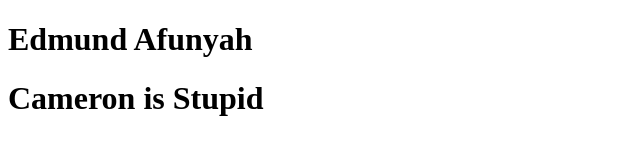
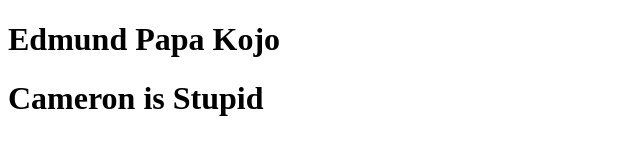
Before and after one commit to Edmund-ka/Test, a plain HTML site: page index.html in a window 1280 px wide. Shown: the whole page, without its empty margins (0-640 px from the left). Drawn offline with Linux system fonts and the light colour scheme.

Commit message:
new changes

```diff
--- a/index.html
+++ b/index.html
@@ -6,7 +6,7 @@
     <title>Document</title>
 </head>
 <body>
-    <h1>Edmund Afunyah</h1>
+    <h1>Edmund Papa Kojo</h1>
     <h1>Cameron is Stupid</h1>
 
 </body>
```
